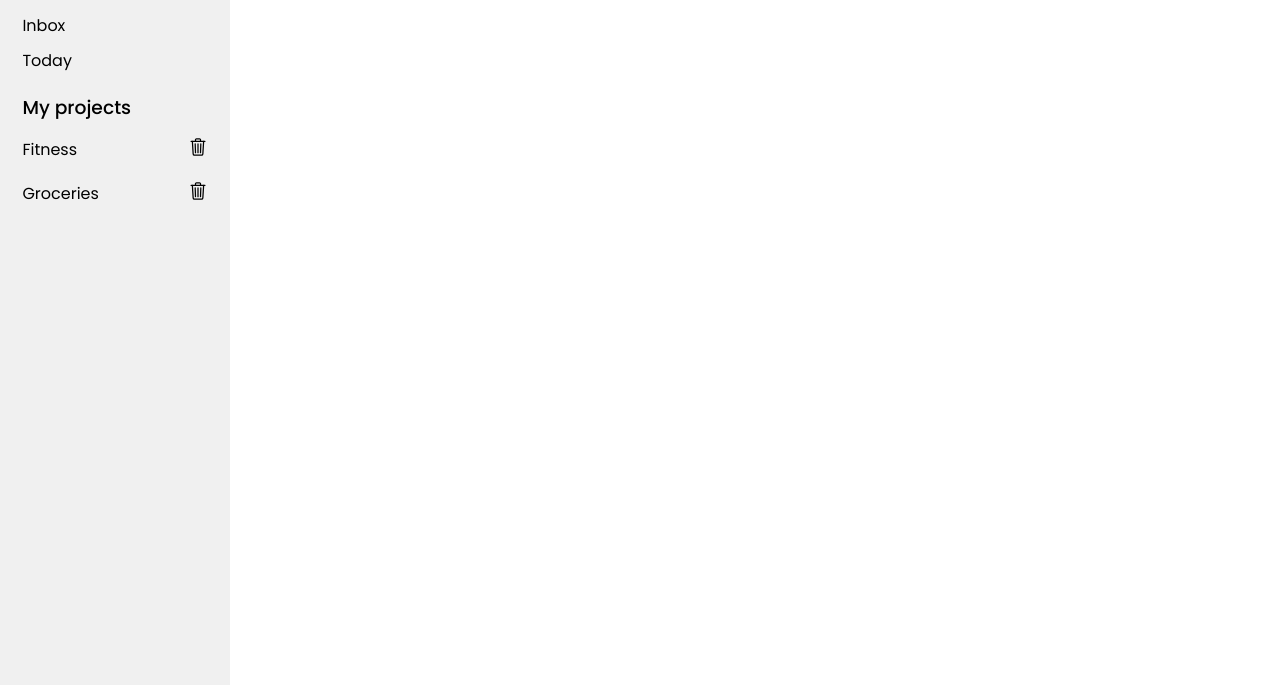
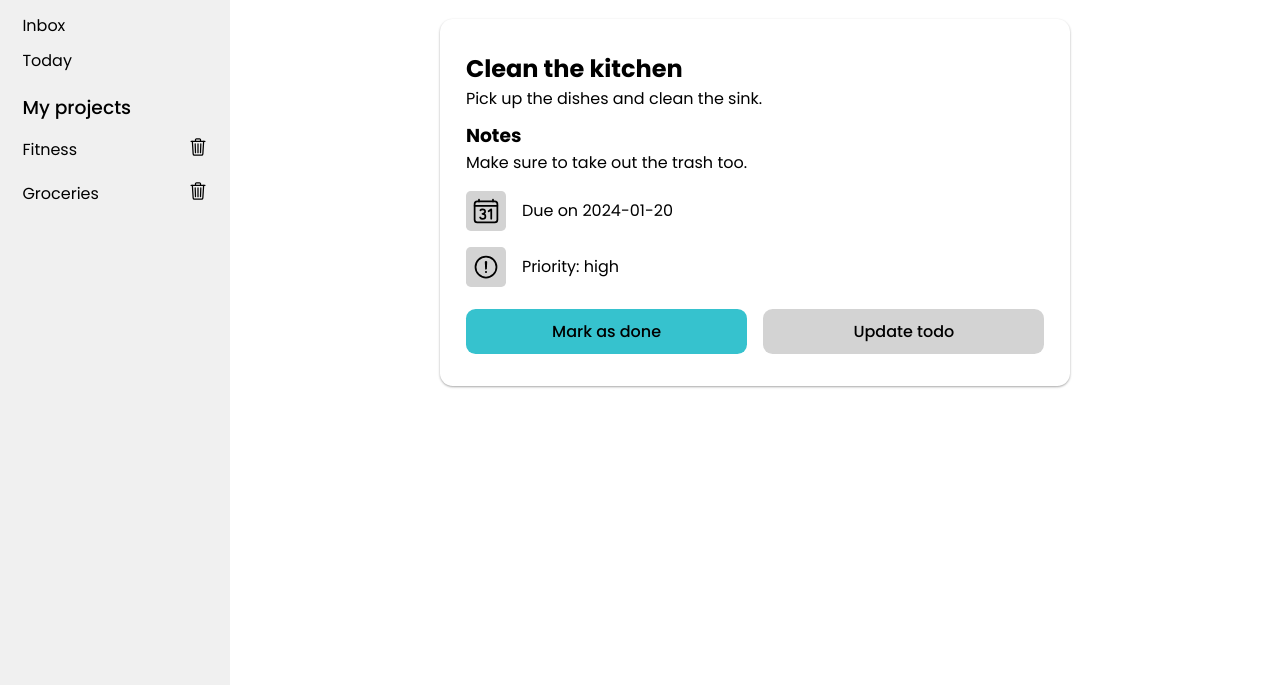
Before and after one commit to LucaJahnen/todo-app, a website built with webpack: page index.html in a window 1280 px wide. Shown: the part 115-800 px from the top of the page. Built offline with nearby package versions, Linux system fonts and the light colour scheme.

Commit message:
redesigning todo cards

```diff
--- a/main.js
+++ b/main.js
@@ -22,7 +22,15 @@ import trash from './images/trash-outline.svg'
 export let activeProject = "Inbox"
 
 export const todos = {
-    "Inbox": [],
+    "Inbox": [
+        {
+            "title": "Clean the kitchen",
+            "description": "Pick up the dishes and clean the sink.",
+            "duedate": "2024-01-20",
+            "priority": "high",
+            "notes": "Make sure to take out the trash too."
+        }
+    ],
     "Fitness": [
         {
             "title": "Do pushups",
--- a/modules/render.js
+++ b/modules/render.js
@@ -1,7 +1,7 @@
 import { todos, activeProject } from '../main'
 import updateTodo from './update'
-import trash from '../images/trash-outline.svg'
-import pencil from '../images/pencil-outline.svg'
+import alert from '../images/alert-circle-outline.svg'
+import calendar from '../images/calendar-number-outline.svg'
 
 const content = document.querySelector("#content")
 
@@ -23,51 +23,52 @@ const render = name => {
         const column = document.createElement("div")
         column.classList.add("column")
         section.classList.add("todo-card")
-        createTodo(title, "h2", column)
+        createTodo(title, "h2", section)
 
-        const buttonDiv = document.createElement("div")
-        const buttonDelete = document.createElement("button")
-        const imgTrash = new Image()
-        imgTrash.src = trash
-        buttonDelete.appendChild(imgTrash)
-        buttonDelete.addEventListener("click", () => {
+        createTodo(description,"p", section)
+        const notesElement = document.createElement("h3")
+        notesElement.classList.add("notes-heading")
+        notesElement.textContent = "Notes"
+        section.appendChild(notesElement)
+        createTodo(notes,"p", section)
+        const wrapper = document.createElement("div")
+        wrapper.classList.add("wrapper")
+        const calendarImg = new Image()
+        calendarImg.src = calendar
+        wrapper.appendChild(calendarImg)
+        const duedateElement = document.createElement("p")
+        duedateElement.innerHTML = `Due on <span>${duedate}</span>`
+        wrapper.appendChild(duedateElement)
+        section.appendChild(wrapper)
+
+        const priorityWrapper = document.createElement("div")
+        priorityWrapper.classList.add("wrapper")
+        const priorityImg = new Image()
+        priorityImg.src = alert
+        priorityWrapper.appendChild(priorityImg)
+        const priorityElement = document.createElement("p")
+        priorityElement.innerHTML = `Priority: <span>${priority}</span>`
+        priorityWrapper.appendChild(priorityElement)
+        section.appendChild(priorityWrapper)
+
+        const buttonSection = document.createElement("div")
+        buttonSection.classList.add("todo-buttons")
+        const buttonDel = document.createElement("button")
+        buttonDel.innerHTML = "Mark as done"
+        buttonDel.classList.add("button-delete")
+        buttonDel.addEventListener("click", () => {
             deleteTodo(todos[name], index)
             render(activeProject)
         })
-        buttonDiv.appendChild(buttonDelete)
-        const buttonUpdate = document.createElement("button")
-        const imgPencil = new Image()
-        imgPencil.src = pencil
-        buttonUpdate.appendChild(imgPencil)
-        buttonUpdate.addEventListener("click", () => {
+        buttonSection.appendChild(buttonDel)
+        const buttonUpd = document.createElement("button")
+        buttonUpd.textContent = "Update todo"
+        buttonUpd.classList.add("button-update")
+        buttonUpd.addEventListener("click", () => {
             updateTodo(index)
         })
-        buttonDiv.appendChild(buttonUpdate)
-        column.appendChild(buttonDiv)
-        section.appendChild(column)
-
-        createTodo(description,"p", section)
-        createTodo(notes,"p", section)
-        const wrapper = document.createElement("div")
-        wrapper.classList.add("wrapper")
-        createTodo(duedate, "p", wrapper)
-        const priorityImg = document.createElement("div")
-        priorityImg.style.borderRadius = "50%"
-        priorityImg.style.width = "16px"
-        priorityImg.style.height = "16px"
-
-        const possibilites = {
-            "high": "#D2222D",
-            "medium": "#FFBF00",
-            "low": "#238823"
-        }
-        priorityImg.style.backgroundColor = possibilites[priority]
-        const priorityElement = document.createElement("div")
-        priorityElement.classList.add("priority-wrapper")
-        priorityElement.innerHTML = `<p>${priority}</p>`
-        priorityElement.insertAdjacentElement("afterbegin", priorityImg)
-        wrapper.appendChild(priorityElement)
-        section.appendChild(wrapper)
+        buttonSection.appendChild(buttonUpd)
+        section.appendChild(buttonSection)
 
         content.appendChild(section)
     })
--- a/modules/update.js
+++ b/modules/update.js
@@ -19,10 +19,11 @@ const updateTodo = (index) => {
     updateForm.querySelector("#title").value = todoCards[index].querySelector("h2").textContent
     updateForm.querySelector("#description").value = todoCards[index].querySelectorAll("p")[0].textContent
     updateForm.querySelector("#notes").value = todoCards[index].querySelectorAll("p")[1].textContent
-    updateForm.querySelector("#duedate").value = todoCards[index].querySelectorAll("p")[2].textContent
+    updateForm.querySelector("#duedate").value = todoCards[index].querySelectorAll("p")[2].querySelector("span").textContent
+
     const priorityOptions = [...updateForm.querySelectorAll("#priority option")]
     priorityOptions.map(option => {
-        if(option.value === todoCards[index].querySelectorAll("p")[3].textContent) {
+        if(option.value === todoCards[index].querySelectorAll("p")[3].querySelector("span").textContent) {
             option.selected = true
         }
     })
--- a/styles.css
+++ b/styles.css
@@ -173,23 +173,23 @@ form {
         flex-direction: column;
         margin-bottom: 1.6rem;
 
-        .column {
-            display: flex;
-            justify-content: space-between;
-        }
-
-        button {
-            height: 20px;
-            width: 20px;
-        }
-
-        button:nth-child(1) {
-            margin-right: 0.5rem;
+        .notes-heading {
+            margin-top: 0.6rem;
         }
 
         .wrapper {
             display: flex;
             gap: 1rem;
+            margin-top: 1rem;
+            align-items: center;
+
+            img {
+                width: 40px;
+                height: 40px;
+                padding: 0.4rem;
+                border-radius: 0.3rem;
+                background-color: lightgrey;
+            }
         }
 
         .priority-wrapper {
@@ -197,5 +197,29 @@ form {
             gap: 0.4rem;
             align-items: center;
         }
+
+        .todo-buttons {
+            width: 100%;
+            display: flex;
+            justify-content: space-between;
+            gap: 1rem;
+            margin-top: 1.4rem;
+
+            .button-delete {
+                background: var(--primary);
+                padding: 0.6rem 1rem;
+                border-radius: 0.6rem;
+                font-weight: 500;
+                width: 100%;
+            }
+
+            .button-update {
+                background-color: lightgrey;
+                padding: 0.6rem 1rem;
+                border-radius: 0.6rem;
+                font-weight: 500;
+                width: 100%;
+            }
+        }
     }
 }
```
Also changed, not shown: images/alert-circle-outline.svg (added), images/calendar-number-outline.svg (added).
